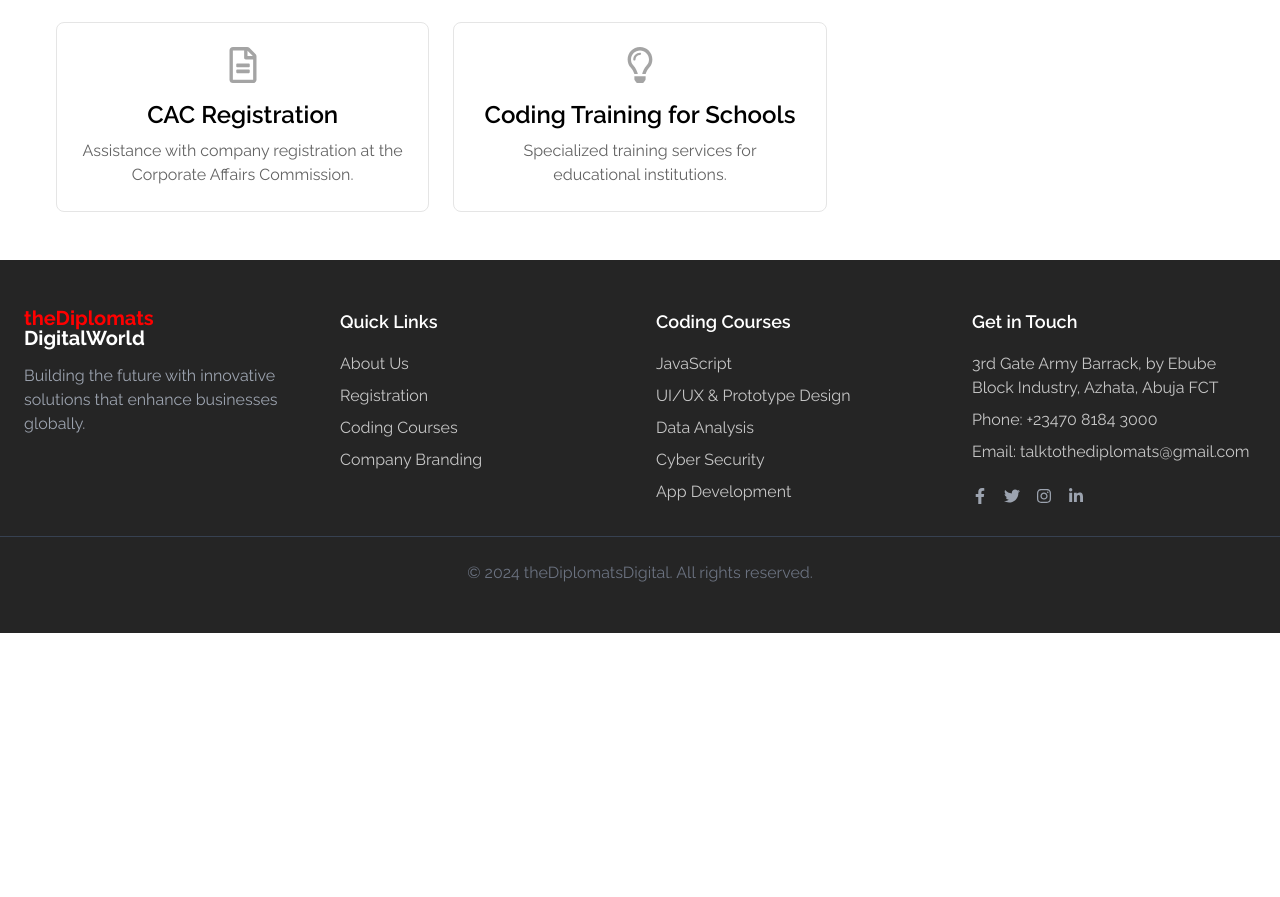
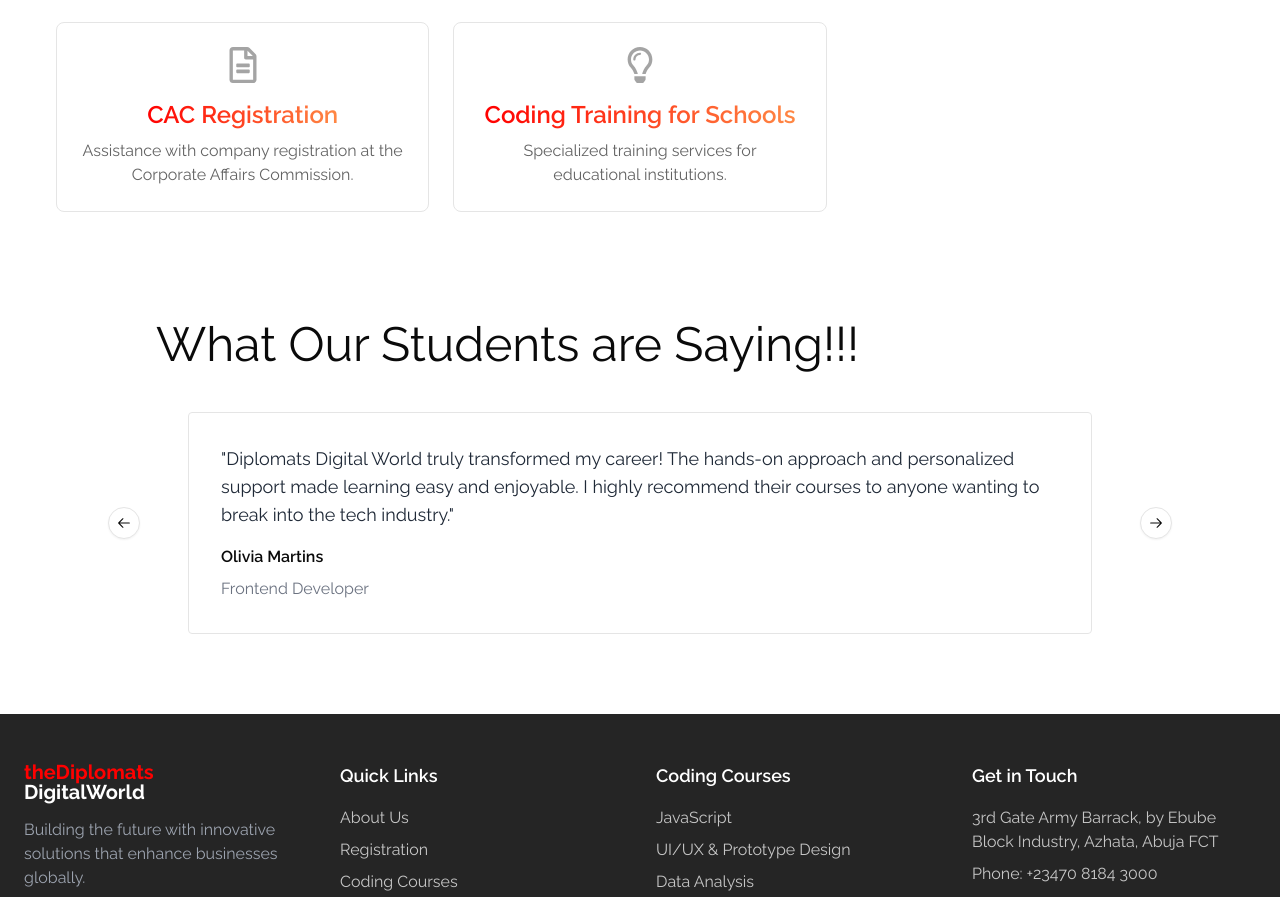
Before and after one commit to JohnnnGreat/DiplomaticMain, a Next.js app: page / in a window 1280 px wide. Shown: the part 3090-3987 px from the top of the page. Before the commit the page ends 3723 px from the top, so only its background shows below. Built offline with nearby package versions, Linux system fonts and the light colour scheme.

Commit message:
"Added embla-carousel-autoplay and embla-carousel-react dependencies, updated Home page components with new styles and added Testimonials component"

```diff
--- a/package.json
+++ b/package.json
@@ -20,6 +20,8 @@
     "class-variance-authority": "^0.7.0",
     "clsx": "^2.1.1",
     "date-fns": "^3.6.0",
+    "embla-carousel-autoplay": "^8.3.1",
+    "embla-carousel-react": "^8.3.1",
     "lucide-react": "^0.454.0",
     "mongoose": "^8.8.0",
     "next": "15.0.2",
--- a/src/components/Home/CoursesPreview/index.tsx
+++ b/src/components/Home/CoursesPreview/index.tsx
@@ -29,7 +29,7 @@
                {/* View All Button */}
                <Link
                   href="/courses"
-                  className="px-6 py-3 md:px-8 md:py-4 bg-brandColor text-white text-base md:text-lg rounded-lg hover:bg-brandColor-dark transition-transform transform hover:scale-105"
+                  className="px-6 py-3 md:px-8 md:py-4 bg-gradient text-white text-base md:text-lg rounded-lg hover:bg-brandColor-dark transition-transform transform hover:scale-105"
                >
                   View all Courses
                </Link>
--- a/src/components/Home/Hero/index.tsx
+++ b/src/components/Home/Hero/index.tsx
@@ -81,7 +81,7 @@
 
          {/* Hero Content */}
          <div className="z-10">
-            <h1 className="text-4xl md:text-5xl font-bold text-black">
+            <h1 className="text-5xl md:text-5xl font-bold text-black">
                Welcome to The Diplomats <br />
                <span className="gradient-text">Digital</span> World
             </h1>
--- a/src/components/Home/SpecialServices/index.tsx
+++ b/src/components/Home/SpecialServices/index.tsx
@@ -42,7 +42,7 @@
                      className="bg-white rounded-lg border  transition-shadow duration-300 p-6 flex flex-col items-center text-center"
                   >
                      {service.icon}
-                     <h3 className="text-2xl font-semibold text-black mb-2">{service.title}</h3>
+                     <h3 className="text-2xl font-semibold gradient-text mb-2">{service.title}</h3>
                      <p className="text-[#0000009d]">{service.description}</p>
                   </div>
                ))}
--- /dev/null
+++ b/src/components/Home/Testimonials/constants.tsx
@@ -0,0 +1,20 @@
+export const testimonials = [
+   {
+      name: "Olivia Martins",
+      feedback:
+         "Diplomats Digital World truly transformed my career! The hands-on approach and personalized support made learning easy and enjoyable. I highly recommend their courses to anyone wanting to break into the tech industry.",
+      designation: "Frontend Developer",
+   },
+   {
+      name: "Emeka Nwosu",
+      feedback:
+         "I was amazed by the level of dedication from the instructors. They went above and beyond to ensure I understood every concept. Now, I feel fully prepared to tackle real-world coding projects!",
+      designation: "Data Analyst",
+   },
+   {
+      name: "Fatima Abubakar",
+      feedback:
+         "The Diplomats Digital World is the best place to learn coding and digital skills. The environment was so supportive, and the curriculum was comprehensive. It was worth every penny!",
+      designation: "UI/UX Designer",
+   },
+];
--- /dev/null
+++ b/src/components/Home/Testimonials/index.tsx
@@ -0,0 +1,43 @@
+"use client";
+import React from "react";
+import { Carousel, CarouselContent, CarouselItem, CarouselNext, CarouselPrevious } from "@/components/ui/carousel";
+import Autoplay from "embla-carousel-autoplay";
+import { testimonials } from "./constants";
+
+const Testimonials = () => {
+   return (
+      <div className="max-w-[1000px] mx-auto py-[3rem] px-[1rem]">
+         <h1 className="text-[3rem]">What Our Students are Saying!!!</h1>
+         <Carousel
+            opts={{
+               align: "start",
+               loop: true,
+            }}
+            plugins={
+               [
+                  //  Autoplay({
+                  //     delay: 2000,
+                  //  }),
+               ]
+            }
+            className=" rounded-md max-w-[100%] p-8 relative "
+         >
+            <CarouselContent aria-label="Testimonials">
+               {testimonials.map((testimonial, idx) => (
+                  <CarouselItem>
+                     <div className="h-full flex flex-col justify-between space-y-2 w-full border p-[2rem] rounded">
+                        <p className="text-lg text-gray-800  mb-2">"{testimonial.feedback}"</p>
+                        <h3 className="font-semibold">{testimonial.name}</h3>
+                        <p className="text-gray-500">{testimonial.designation}</p>
+                     </div>
+                  </CarouselItem>
+               ))}
+            </CarouselContent>
+            <CarouselPrevious />
+            <CarouselNext />
+         </Carousel>
+      </div>
+   );
+};
+
+export default Testimonials;
--- a/src/components/Home/index.tsx
+++ b/src/components/Home/index.tsx
@@ -4,6 +4,7 @@
 import CoursesPreview from "./CoursesPreview";
 import SpecialServices from "./SpecialServices";
 import Display from "./Display";
+import Testimonials from "./Testimonials";
 
 const HomePage = () => {
    return (
@@ -68,6 +69,7 @@
          <CoursesPreview />
          <Display />
          <SpecialServices />
+         <Testimonials />
       </>
    );
 };
--- /dev/null
+++ b/src/components/ui/carousel.tsx
@@ -0,0 +1,262 @@
+"use client"
+
+import * as React from "react"
+import { ArrowLeftIcon, ArrowRightIcon } from "@radix-ui/react-icons"
+import useEmblaCarousel, {
+  type UseEmblaCarouselType,
+} from "embla-carousel-react"
+
+import { cn } from "@/lib/utils"
+import { Button } from "@/components/ui/button"
+
+type CarouselApi = UseEmblaCarouselType[1]
+type UseCarouselParameters = Parameters<typeof useEmblaCarousel>
+type CarouselOptions = UseCarouselParameters[0]
+type CarouselPlugin = UseCarouselParameters[1]
+
+type CarouselProps = {
+  opts?: CarouselOptions
+  plugins?: CarouselPlugin
+  orientation?: "horizontal" | "vertical"
+  setApi?: (api: CarouselApi) => void
+}
+
+type CarouselContextProps = {
+  carouselRef: ReturnType<typeof useEmblaCarousel>[0]
+  api: ReturnType<typeof useEmblaCarousel>[1]
+  scrollPrev: () => void
+  scrollNext: () => void
+  canScrollPrev: boolean
+  canScrollNext: boolean
+} & CarouselProps
+
+const CarouselContext = React.createContext<CarouselContextProps | null>(null)
+
+function useCarousel() {
+  const context = React.useContext(CarouselContext)
+
+  if (!context) {
+    throw new Error("useCarousel must be used within a <Carousel />")
+  }
+
+  return context
+}
+
+const Carousel = React.forwardRef<
+  HTMLDivElement,
+  React.HTMLAttributes<HTMLDivElement> & CarouselProps
+>(
+  (
+    {
+      orientation = "horizontal",
+      opts,
+      setApi,
+      plugins,
+      className,
+      children,
+      ...props
+    },
+    ref
+  ) => {
+    const [carouselRef, api] = useEmblaCarousel(
+      {
+        ...opts,
+        axis: orientation === "horizontal" ? "x" : "y",
+      },
+      plugins
+    )
+    const [canScrollPrev, setCanScrollPrev] = React.useState(false)
+    const [canScrollNext, setCanScrollNext] = React.useState(false)
+
+    const onSelect = React.useCallback((api: CarouselApi) => {
+      if (!api) {
+        return
+      }
+
+      setCanScrollPrev(api.canScrollPrev())
+      setCanScrollNext(api.canScrollNext())
+    }, [])
+
+    const scrollPrev = React.useCallback(() => {
+      api?.scrollPrev()
+    }, [api])
+
+    const scrollNext = React.useCallback(() => {
+      api?.scrollNext()
+    }, [api])
+
+    const handleKeyDown = React.useCallback(
+      (event: React.KeyboardEvent<HTMLDivElement>) => {
+        if (event.key === "ArrowLeft") {
+          event.preventDefault()
+          scrollPrev()
+        } else if (event.key === "ArrowRight") {
+          event.preventDefault()
+          scrollNext()
+        }
+      },
+      [scrollPrev, scrollNext]
+    )
+
+    React.useEffect(() => {
+      if (!api || !setApi) {
+        return
+      }
+
+      setApi(api)
+    }, [api, setApi])
+
+    React.useEffect(() => {
+      if (!api) {
+        return
+      }
+
+      onSelect(api)
+      api.on("reInit", onSelect)
+      api.on("select", onSelect)
+
+      return () => {
+        api?.off("select", onSelect)
+      }
+    }, [api, onSelect])
+
+    return (
+      <CarouselContext.Provider
+        value={{
+          carouselRef,
+          api: api,
+          opts,
+          orientation:
+            orientation || (opts?.axis === "y" ? "vertical" : "horizontal"),
+          scrollPrev,
+          scrollNext,
+          canScrollPrev,
+          canScrollNext,
+        }}
+      >
+        <div
+          ref={ref}
+          onKeyDownCapture={handleKeyDown}
+          className={cn("relative", className)}
+          role="region"
+          aria-roledescription="carousel"
+          {...props}
+        >
+          {children}
+        </div>
+      </CarouselContext.Provider>
+    )
+  }
+)
+Carousel.displayName = "Carousel"
+
+const CarouselContent = React.forwardRef<
+  HTMLDivElement,
+  React.HTMLAttributes<HTMLDivElement>
+>(({ className, ...props }, ref) => {
+  const { carouselRef, orientation } = useCarousel()
+
+  return (
+    <div ref={carouselRef} className="overflow-hidden">
+      <div
+        ref={ref}
+        className={cn(
+          "flex",
+          orientation === "horizontal" ? "-ml-4" : "-mt-4 flex-col",
+          className
+        )}
+        {...props}
+      />
+    </div>
+  )
+})
+CarouselContent.displayName = "CarouselContent"
+
+const CarouselItem = React.forwardRef<
+  HTMLDivElement,
+  React.HTMLAttributes<HTMLDivElement>
+>(({ className, ...props }, ref) => {
+  const { orientation } = useCarousel()
+
+  return (
+    <div
+      ref={ref}
+      role="group"
+      aria-roledescription="slide"
+      className={cn(
+        "min-w-0 shrink-0 grow-0 basis-full",
+        orientation === "horizontal" ? "pl-4" : "pt-4",
+        className
+      )}
+      {...props}
+    />
+  )
+})
+CarouselItem.displayName = "CarouselItem"
+
+const CarouselPrevious = React.forwardRef<
+  HTMLButtonElement,
+  React.ComponentProps<typeof Button>
+>(({ className, variant = "outline", size = "icon", ...props }, ref) => {
+  const { orientation, scrollPrev, canScrollPrev } = useCarousel()
+
+  return (
+    <Button
+      ref={ref}
+      variant={variant}
+      size={size}
+      className={cn(
+        "absolute  h-8 w-8 rounded-full",
+        orientation === "horizontal"
+          ? "-left-12 top-1/2 -translate-y-1/2"
+          : "-top-12 left-1/2 -translate-x-1/2 rotate-90",
+        className
+      )}
+      disabled={!canScrollPrev}
+      onClick={scrollPrev}
+      {...props}
+    >
+      <ArrowLeftIcon className="h-4 w-4" />
+      <span className="sr-only">Previous slide</span>
+    </Button>
+  )
+})
+CarouselPrevious.displayName = "CarouselPrevious"
+
+const CarouselNext = React.forwardRef<
+  HTMLButtonElement,
+  React.ComponentProps<typeof Button>
+>(({ className, variant = "outline", size = "icon", ...props }, ref) => {
+  const { orientation, scrollNext, canScrollNext } = useCarousel()
+
+  return (
+    <Button
+      ref={ref}
+      variant={variant}
+      size={size}
+      className={cn(
+        "absolute h-8 w-8 rounded-full",
+        orientation === "horizontal"
+          ? "-right-12 top-1/2 -translate-y-1/2"
+          : "-bottom-12 left-1/2 -translate-x-1/2 rotate-90",
+        className
+      )}
+      disabled={!canScrollNext}
+      onClick={scrollNext}
+      {...props}
+    >
+      <ArrowRightIcon className="h-4 w-4" />
+      <span className="sr-only">Next slide</span>
+    </Button>
+  )
+})
+CarouselNext.displayName = "CarouselNext"
+
+export {
+  type CarouselApi,
+  Carousel,
+  CarouselContent,
+  CarouselItem,
+  CarouselPrevious,
+  CarouselNext,
+}
```
Also changed, not shown: 1 other file (tests, documents, lock files or other folders).
